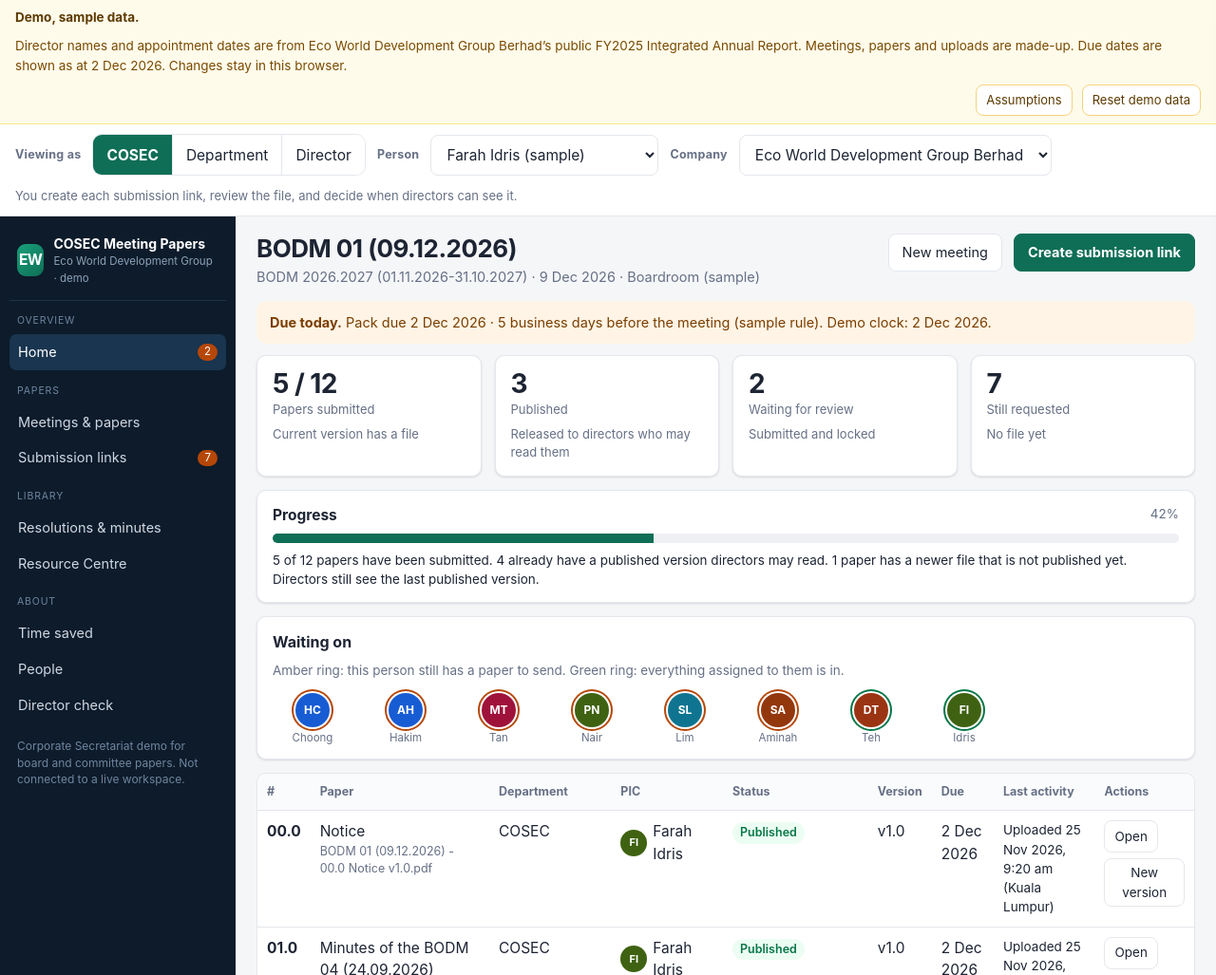
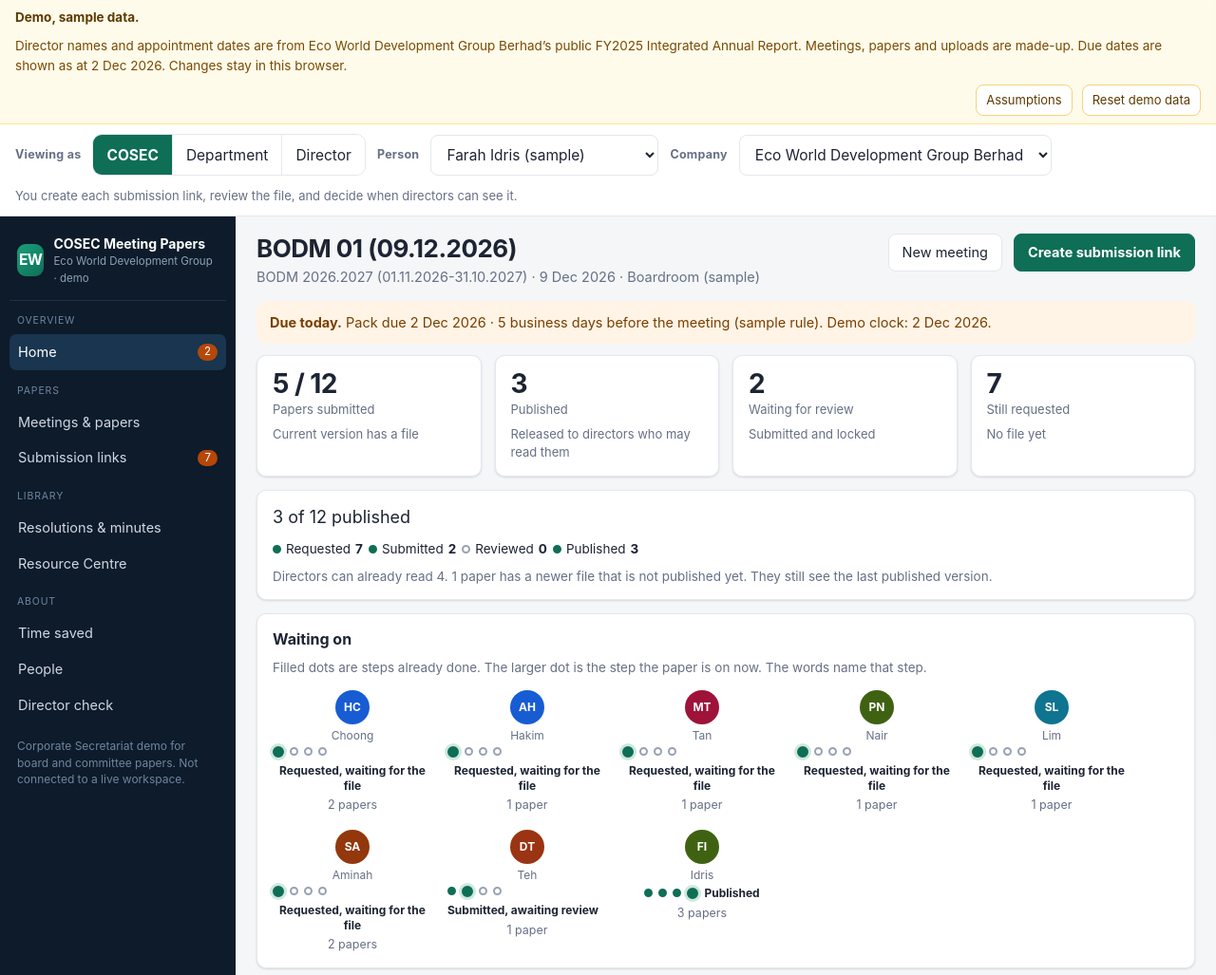
Before and after one commit to systemdigitalcookie-hash/dc-agents-assets, a plain HTML site: page play/bp-ewdg-7k3m/index.html in a window 1280 px wide. Shown: the top 1027 px of the page at 95% size. Drawn offline with Linux system fonts and the light colour scheme.

Commit message:
Replace status rings with a four-step dot tracker
Show Requested, Submitted, Reviewed and Published as dots plus plain words, and summarise a pack as a short published count instead of a progress bar.

Co-authored-by: Digital Cookie <systemdigitalcookie-hash@users.noreply.github.com>

```diff
--- a/play/bp-ewdg-7k3m/index.html
+++ b/play/bp-ewdg-7k3m/index.html
@@ -76,8 +76,13 @@ table{width:100%;border-collapse:collapse}
 th,td{text-align:left;padding:10px;border-bottom:1px solid var(--line);vertical-align:top}
 th{font-size:12.5px;color:var(--muted);font-weight:650;background:#fafbfc}
 .tw{overflow:auto;border:1px solid var(--line);border-radius:10px;background:#fff}
-.prog{height:10px;background:#eef0f3;border-radius:99px;overflow:hidden}
-.prog>i{display:block;height:100%;background:var(--brand)}
+.steps{display:inline-flex;align-items:center;gap:6px;flex-wrap:wrap;max-width:100%}
+.step{width:9px;height:9px;border-radius:50%;box-sizing:border-box;border:2px solid #98a2b3;background:transparent;flex:0 0 auto}
+.step.done{background:#0f6e56;border-color:#0f6e56}
+.step.now{width:12px;height:12px;background:#0f6e56;border-color:#0f6e56;box-shadow:0 0 0 3px #cfe8df}
+.stepwords{font-size:13.5px;font-weight:650;line-height:1.3}
+.stepbit{display:inline-flex;align-items:center;gap:5px;font-size:13.5px}
+.packcount{font-size:18px;margin-bottom:8px}
 .callout{border-radius:10px;padding:12px 14px;font-size:14.5px;margin-bottom:12px}
 .callout.info{background:#eef4ff;color:#1e3a8a}
 .callout.warn{background:var(--warnbg);color:#7a3e00}
@@ -89,12 +94,13 @@ th{font-size:12.5px;color:var(--muted);font-weight:650;background:#fafbfc}
 .empty b{display:block;color:var(--ink);font-size:18px;margin-bottom:6px}
 .av{width:36px;height:36px;border-radius:50%;display:inline-grid;place-items:center;color:#fff;font-size:12px;font-weight:750;flex:0 0 auto;position:relative}
 .av.sm{width:28px;height:28px;font-size:11px}
-.av.pend{box-shadow:0 0 0 2px #fff,0 0 0 4px #b54708}
-.av.quiet{box-shadow:0 0 0 2px #fff,0 0 0 4px #067647}
-.avrow{display:flex;gap:14px;flex-wrap:wrap;align-items:flex-start}
-.avwrap{position:relative;display:flex;flex-direction:column;align-items:center;gap:4px;width:84px;text-align:center}
-.avwrap .nm{font-size:11.5px;color:var(--muted);line-height:1.25}
-.tip{display:none;position:absolute;z-index:5;top:46px;left:0;width:260px;background:#101828;color:#fff;border-radius:10px;padding:10px 12px;font-size:12.5px;text-align:left;box-shadow:var(--shadow)}
+.avrow{display:flex;gap:16px;flex-wrap:wrap;align-items:flex-start}
+.avwrap{position:relative;display:flex;flex-direction:column;align-items:center;gap:4px;width:168px;text-align:center}
+.avwrap .nm{font-size:12px;color:var(--muted);line-height:1.25}
+.avwrap .stepwords{font-size:12px;font-weight:650}
+.tip{display:none;position:absolute;z-index:5;top:calc(100% + 6px);left:0;width:280px;background:#101828;color:#fff;border-radius:10px;padding:10px 12px;font-size:12.5px;text-align:left;box-shadow:var(--shadow)}
+.tip .stepwords,.tip .stepbit{color:#fff}
+.tip .step{border-color:#d0d5dd}
 .avwrap:hover .tip,.avwrap:focus-within .tip{display:block}
 .folder{margin:0 0 16px}
 .folder h2{font-size:15px;margin:0 0 8px;color:var(--brand)}
@@ -200,6 +206,14 @@ const DEPTS = [
  {id:'planning', name:'Corporate Planning', inferred:true}
 ];
 const STATUS_LABEL = {requested:'Requested', submitted:'Submitted & locked', reviewed:'Reviewed', published:'Published', revision:'Revision requested'};
+const STEP_ORDER = ['requested','submitted','reviewed','published'];
+const STEP_WORDS = {
+ requested:'Requested, waiting for the file',
+ submitted:'Submitted, awaiting review',
+ reviewed:'Reviewed, ready to publish',
+ published:'Published',
+ revision:'Revision requested, waiting for the new file'
+};
 
 const $ = (s, r=document) => r.querySelector(s);
 const esc = s => String(s ?? '').replace(/[&<>"']/g, c => ({'&':'&amp;','<':'&lt;','>':'&gt;','"':'&quot;',"'":'&#39;'}[c]));
@@ -264,9 +278,23 @@ function officialName(m,p,ver,ext){return meetingTitle(m)+' - '+p.agendaCode+' '
 function linkFor(tk){return location.origin+location.pathname+location.search+'#/upload/'+tk}
 function colorFor(id){const pal=['#0f6e56','#175cd3','#9f1239','#93370d','#4338ca','#0e7490','#3f6212','#9a3412']; let h=0; for(let i=0;i<id.length;i++) h=(h*31+id.charCodeAt(i))>>>0; return pal[h%pal.length]}
 function avatar(p, cls){if(!p) return ''; return '<span class="av '+(cls||'')+'" style="background:'+colorFor(p.id)+'" title="'+esc(p.name)+'">'+esc(p.initials)+'</span>'}
-function statusPill(st){
- const map={requested:'warn', submitted:'blue', reviewed:'indigo', published:'ok', revision:'warn'};
- return '<span class="pill '+(map[st]||'')+'">'+esc(STATUS_LABEL[st]||st)+'</span>';
+function stepIndex(st){if(st==='revision') return 0; const i=STEP_ORDER.indexOf(st); return i<0?0:i}
+function stepWords(st){return STEP_WORDS[st]||STATUS_LABEL[st]||st}
+function stepTracker(st){
+ const idx=stepIndex(st); const words=stepWords(st);
+ const dots=STEP_ORDER.map((name,i)=>{
+  const cls=i<idx?'step done':i===idx?'step now':'step';
+  return '<span class="'+cls+'" title="'+esc(stepWords(name))+'"></span>';
+ }).join('');
+ return '<span class="steps" role="img" aria-label="'+esc(words)+'. Step '+(idx+1)+' of 4. Filled dots are done. The larger dot is the current step.">'+dots+'<span class="stepwords">'+esc(words)+'</span></span>';
+}
+function statusPill(st){return stepTracker(st)}
+function packDots(t){
+ const bits=[['requested',(t.requested||0)+(t.revision||0)],['submitted',t.submitted||0],['reviewed',t.reviewed||0],['published',t.published||0]];
+ const names={requested:'Requested',submitted:'Submitted',reviewed:'Reviewed',published:'Published'};
+ const label=t.published+' of '+t.total+' published. '+bits.map(([k,n])=>n+' '+names[k].toLowerCase()).join(', ');
+ const bitsHtml=bits.map(([k,n])=>'<span class="stepbit"><span class="step'+(n>0?' done':'')+'"></span> '+names[k]+' <b>'+n+'</b></span>').join('');
+ return '<span class="steps" role="img" aria-label="'+esc(label)+'">'+bitsHtml+'</span>';
 }
 function committeeLine(p){
  if(p.cessation) return 'Resigned '+fmt(p.cessation);
@@ -792,7 +820,6 @@ function screenHome(){
  }
  const m=focus.meeting;
  const t=tally(m);
- const pct=t.total? Math.round(t.withFile/t.total*100):0;
  const saved=timeSaved(state.companyId);
  const month=monthCirculars(state.companyId);
  const sentN=month.length;
@@ -809,9 +836,10 @@ function screenHome(){
   +kpi(String(t.submitted),'Waiting for review','Submitted and locked')
   +kpi(String(t.requested+(t.revision||0)),'Still requested', t.revision? t.revision+' of these are new versions':'No file yet')
   +'</div>'
-  +'<div class="card" style="margin-bottom:14px"><div style="display:flex;justify-content:space-between;gap:8px;flex-wrap:wrap"><b>Progress</b><span class="small muted">'+pct+'%</span></div><div class="prog" style="margin:8px 0"><i style="width:'+pct+'%"></i></div>'
-  +'<div class="small">'+t.withFile+' of '+t.total+' papers have been submitted. '+t.visible+' already have a published version directors may read.'+(t.inflight?' '+t.inflight+' paper'+(t.inflight===1?' has':'s have')+' a newer file that is not published yet. Directors still see the last published version.':'')+'</div></div>'
-  +'<div class="card" style="margin-bottom:14px"><h2>Waiting on</h2><p class="small muted" style="margin-top:0">Amber ring: this person still has a paper to send. Green ring: everything assigned to them is in.</p><div class="avrow">'+groups.map(g=>avatarBlock(g)).join('')+'</div></div>'
+  +'<div class="card" style="margin-bottom:14px"><div class="packcount">'+t.published+' of '+t.total+' published</div>'+packDots(t)
+  +(t.inflight?'<div class="small muted" style="margin-top:8px">Directors can already read '+t.visible+'. '+t.inflight+' paper'+(t.inflight===1?' has':'s have')+' a newer file that is not published yet. They still see the last published version.</div>':'')
+  +'</div>'
+  +'<div class="card" style="margin-bottom:14px"><h2>Waiting on</h2><p class="small muted" style="margin-top:0">Filled dots are steps already done. The larger dot is the step the paper is on now. The words name that step.</p><div class="avrow">'+groups.map(g=>avatarBlock(g)).join('')+'</div></div>'
   +papersTable(m, true)
   +'<div class="grid g3" style="margin-top:14px">'
   +'<button class="card kpi" type="button" data-go="#/cosec/resolutions" style="text-align:left"><div class="v">'+sentN+'</div><div class="l">Circular resolutions sent this month</div><div class="d">December 2026 · sample count from this pack</div></button>'
@@ -830,10 +858,13 @@ function picGroups(m){
  }).sort((a,b)=> (b.pending.length-a.pending.length) || a.person.name.localeCompare(b.person.name));
 }
 function avatarBlock(g){
- const p=g.person; const pend=g.pending.length>0;
+ const p=g.person;
+ const ranked=g.papers.slice().sort((a,b)=>stepIndex(displayStatus(a))-stepIndex(displayStatus(b))||a.agendaCode.localeCompare(b.agendaCode));
+ const lead=ranked[0];
+ const st=displayStatus(lead);
  const tip='<div class="tip"><b>'+esc(p.name)+'</b><div>'+esc(deptName(p.department||''))+(p.sample?' · sample name':'')+'</div>'
-  +g.papers.map(pp=>'<div style="margin-top:6px">'+esc(pp.agendaCode+' '+pp.title)+'<br>'+statusPill(displayStatus(pp))+'</div>').join('')+'</div>';
- return '<div class="avwrap"><button type="button" class="av '+(pend?'pend':'quiet')+'" style="background:'+colorFor(p.id)+'" data-go="#/cosec/paper/'+g.papers[0].id+'" aria-label="'+esc(p.name)+'">'+esc(p.initials)+'</button><div class="nm">'+esc(p.name.split(' ').slice(-1)[0])+'</div>'+tip+'</div>';
+  +g.papers.map(pp=>'<div style="margin-top:8px"><b>'+esc(pp.agendaCode+' '+pp.title)+'</b><div style="margin-top:4px">'+stepTracker(displayStatus(pp))+'</div></div>').join('')+'</div>';
+ return '<div class="avwrap"><button type="button" class="av" style="background:'+colorFor(p.id)+'" data-go="#/cosec/paper/'+lead.id+'" aria-label="'+esc(p.name+', '+stepWords(st))+'">'+esc(p.initials)+'</button><div class="nm">'+esc(p.name.split(' ').slice(-1)[0])+'</div>'+stepTracker(st)+'<div class="tiny muted">'+g.papers.length+' paper'+(g.papers.length===1?'':'s')+'</div>'+tip+'</div>';
 }
 function papersTable(m){
  const rows=papersFor(m.id).map(p=>{
```
